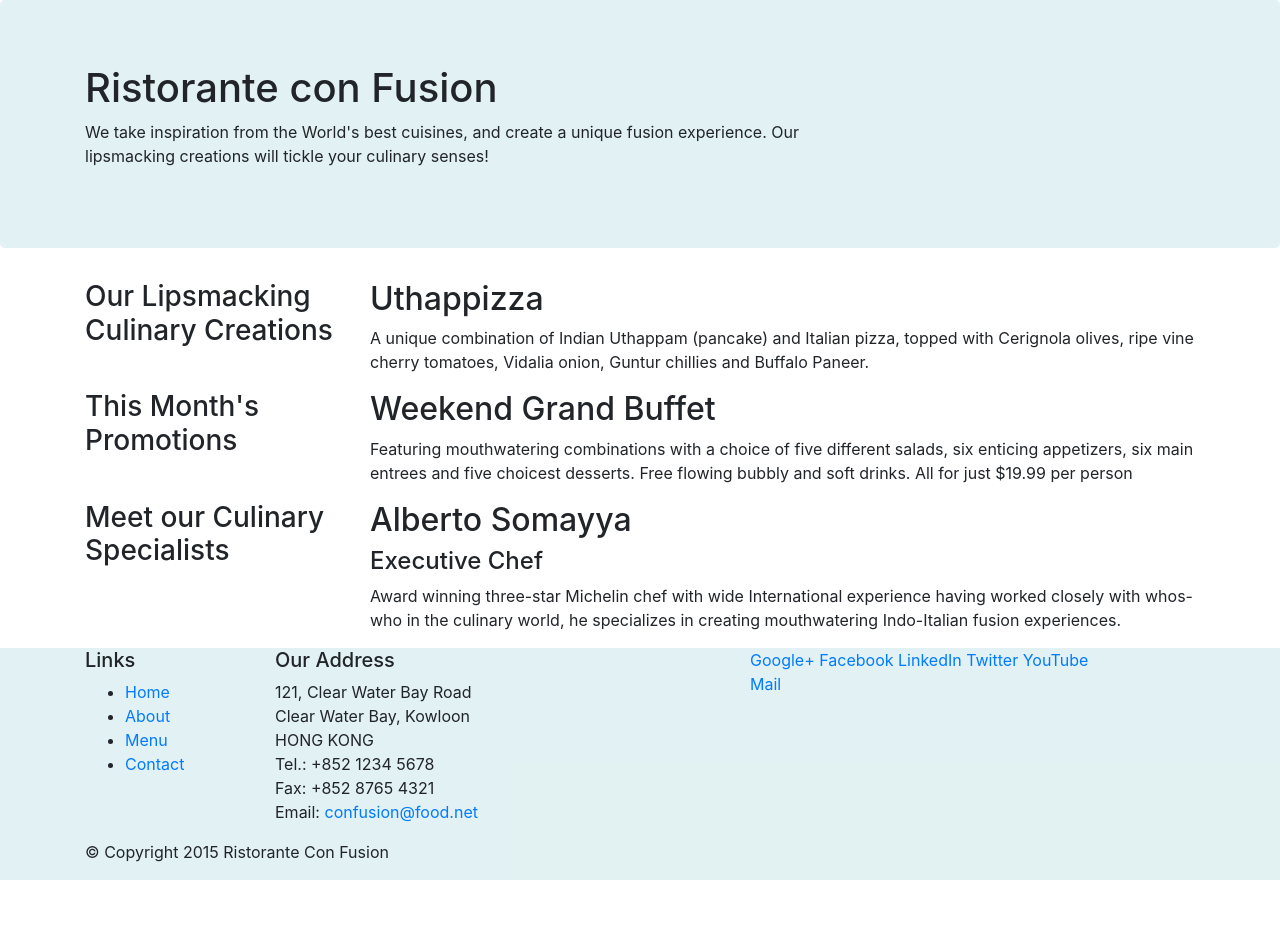
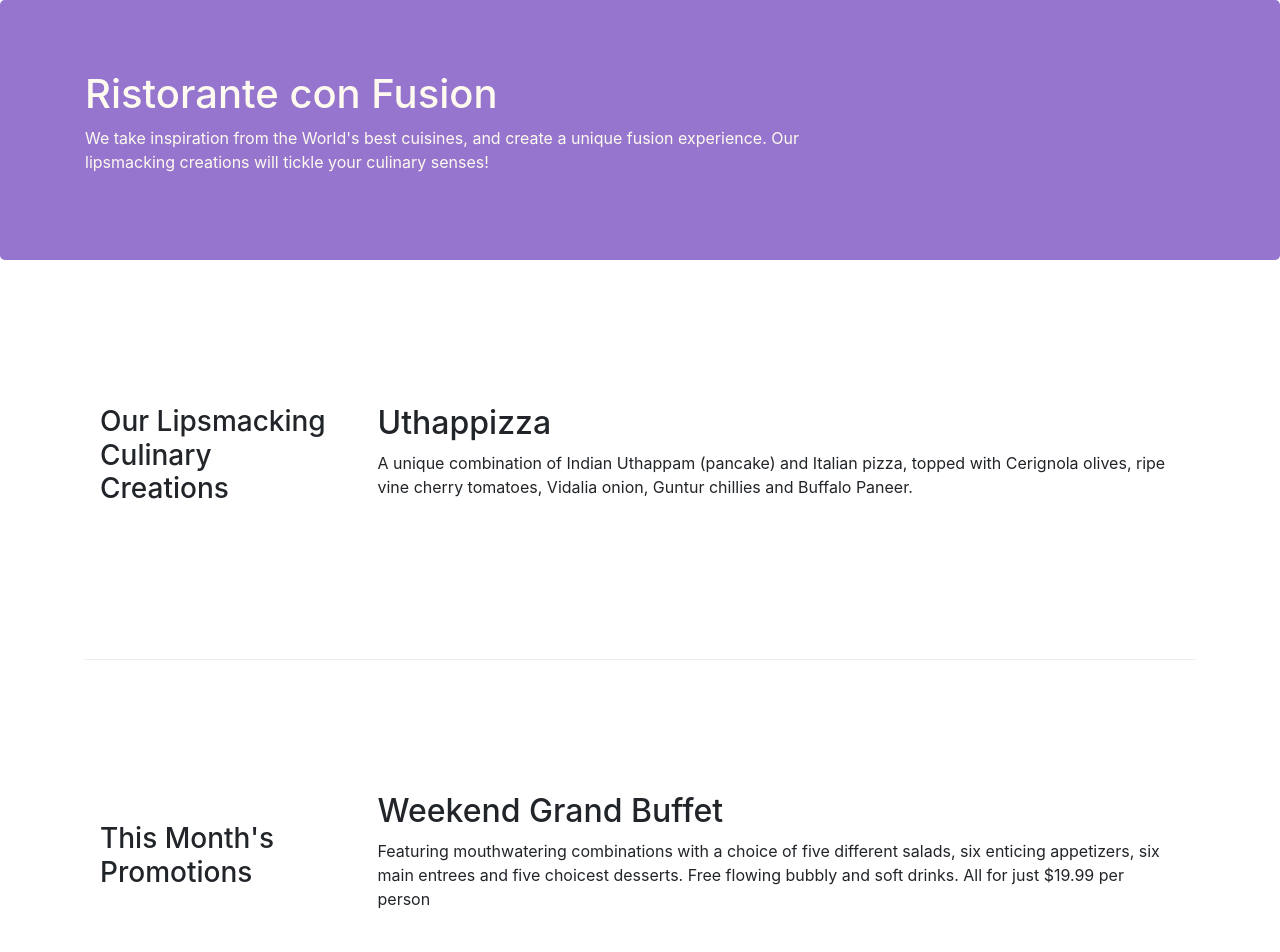
Before and after one commit to wilcoln/confusion, a website: page www/index.html in a window 1280 px wide. Shown: the top 952 px of the page. Before the commit the page ends 880 px from the top, so only its background shows below. Drawn offline with nearby package versions, Linux system fonts and the light colour scheme.

Commit message:
bootstrap Grid 2

```diff
--- /dev/null
+++ b/www/css/styles.css
@@ -0,0 +1,29 @@
+.row-header{
+    margin:0px auto;
+    padding:0px;
+}
+
+.row-content {
+    margin:0px auto;
+    padding: 50px 0px 50px 0px;
+    border-bottom: 1px ridge;
+    min-height:400px;
+}
+
+.footer{
+    background-color: #D1C4E9;
+    margin:0px auto;
+    padding: 20px 0px 20px 0px;
+}
+.jumbotron {
+    padding:70px 30px 70px 30px;
+    margin:0px auto;
+    background: #9575CD ;
+    color:floralwhite;
+}
+
+address{
+    font-size:80%;
+    margin:0px;
+    color:#0f0f0f;
+}
--- a/www/index.html
+++ b/www/index.html
@@ -9,12 +9,13 @@
 
     <!-- Bootstrap CSS -->
     <link rel="stylesheet" href="../node_modules/bootstrap/dist/css/bootstrap.min.css">
+    <link href="css/styles.css" rel="stylesheet">
     <title>Ristorante Con Fusion</title>
 </head>
 
 <body>
 
-    <header  class = "jumbotron" style="background:rgba(214,236,238,0.7);">
+    <header  class = "jumbotron">
         <div class = "container">
             <div class = "row">
                 <div class="col-12 col-sm-8">
@@ -28,19 +29,19 @@
     </header>
 
     <div class="container">
-        <div class="row">
-            <div class="col-sm-4 push-sm-8 col-md-3 push-md-9">
+       <div class="row row-content align-items-center">
+            <div class="col-sm-4 col-md-3 flex-last">
                 <h3>Our Lipsmacking Culinary Creations</h3>
             </div>
-            <div class="col-sm pull-sm-4 col-md pull-md-3">
+            <div class="col-sm col-md flex-first">
                 <h2>Uthappizza</h2>
                 <p>A unique combination of Indian Uthappam (pancake) and Italian pizza, topped with Cerignola olives, ripe vine cherry tomatoes, Vidalia onion, Guntur chillies and Buffalo Paneer.</p>
             </div>
         </div>
 
 
-        <div class="row">
-            <div class="col-sm-4 col-md-3">
+       <div class="row row-content align-items-center">
+             <div class="col-sm-4 col-md-3">
                 <h3>This Month's Promotions</h3>
             </div>
             <div class="col-sm col-md">
@@ -49,11 +50,11 @@
             </div>
         </div>
 
-        <div class="row">
-            <div class="col-sm-4 push-sm-8 col-md-3 push-md-9">
+       <div class="row row-content align-items-center">
+           <div class="col-sm-4 col-md-3 flex-last">
                 <h3>Meet our Culinary Specialists</h3>
             </div>
-            <div class="col-sm pull-sm-4 col-md pull-md-3">
+          <div class="col-sm col-md flex-first">
                 <h2>Alberto Somayya</h2>
                 <h4>Executive Chef</h4>
                 <p>Award winning three-star Michelin chef with wide International experience having worked closely with whos-who in the culinary world, he specializes in creating mouthwatering Indo-Italian fusion experiences. </p>
@@ -61,12 +62,12 @@
         </div>
     </div>
 
-    <footer style="background:rgba(214,236,238,0.7);">
+    <footer class="footer">
         <div class="container">
             <div class="row">
                 <div class="col-5 col-sm-2">
                     <h5>Links</h5>
-                    <ul>
+                    <ul class="list-unstyled">
                         <li><a href="#">Home</a></li>
                         <li><a href="#">About</a></li>
                         <li><a href="#">Menu</a></li>
@@ -84,8 +85,8 @@
 		              Email: <a href="mailto:confusion@food.net">confusion@food.net</a>
 		           </address>
                 </div>
-                <div class="col col-sm-4">
-                    <div>
+                <div class="col col-sm-4 align-self-center">
+                     <div style="text-align:center">
                         <a href="http://google.com/+">Google+</a>
                         <a href="http://www.facebook.com/profile.php?id=">Facebook</a>
                         <a href="http://www.linkedin.com/in/">LinkedIn</a>
@@ -95,7 +96,7 @@
                     </div>
                 </div>
            </div>
-           <div class="row">
+           <div class="row justify-content-center">
                 <div class="col-auto">
                     <p>© Copyright 2015 Ristorante Con Fusion</p>
                 </div>
```
